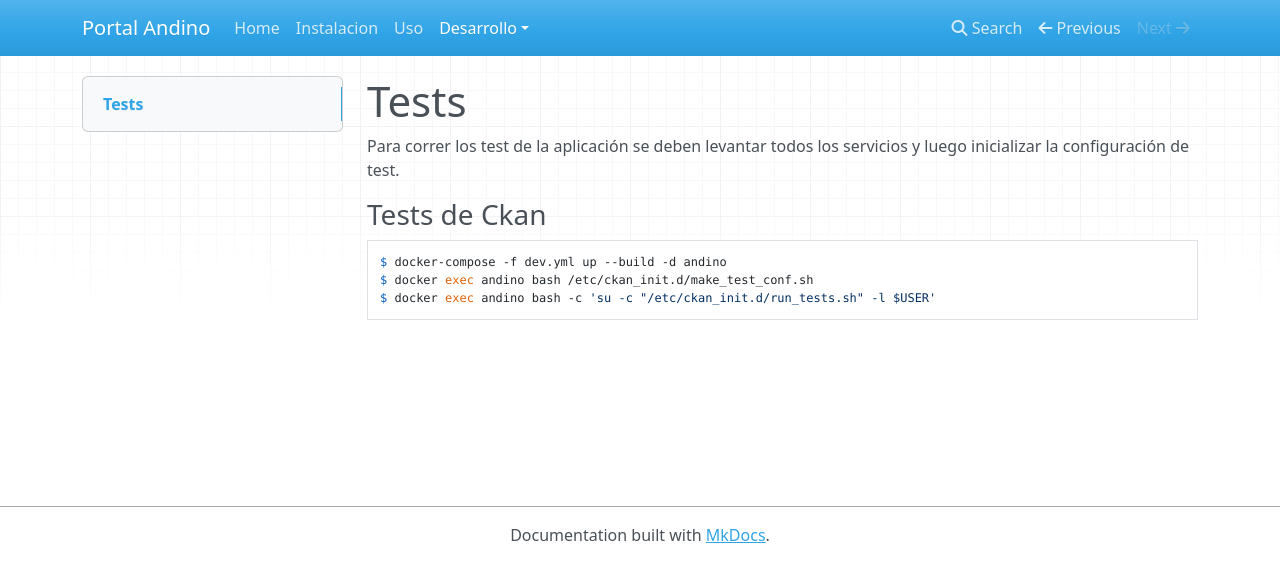
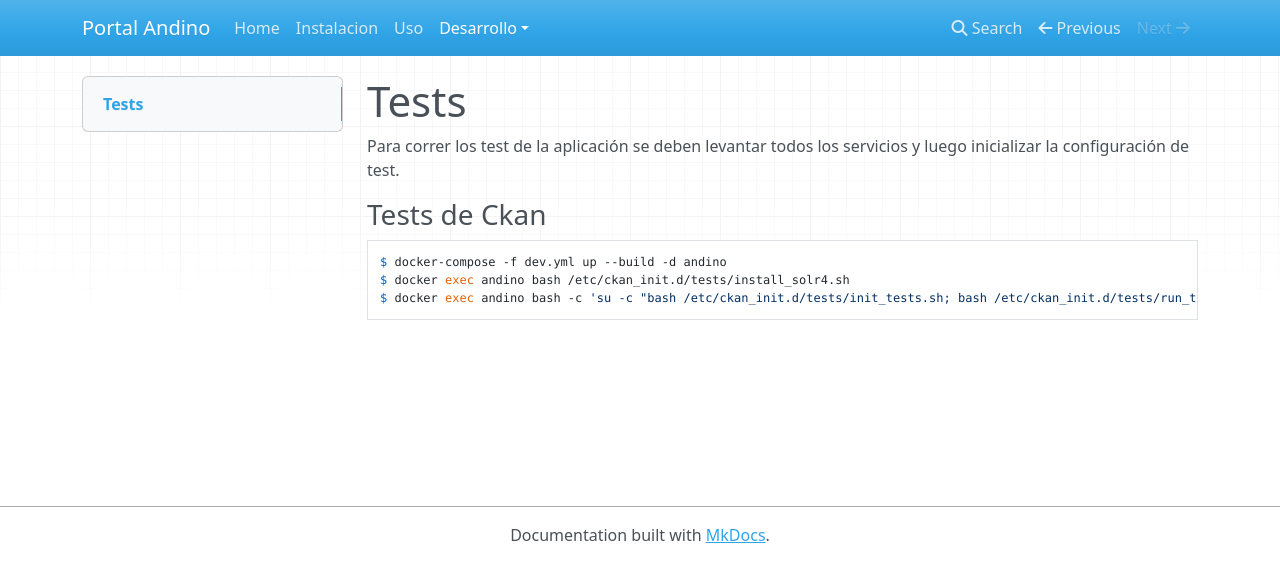
Before and after one commit to datosgobar/portal-andino, an MkDocs documentation site: the page built from docs/development/tests.md, in a window 1280 px wide. Shown: the top 582 px of the page. Built offline with MkDocs 1.6.1, drawn with Linux system fonts in a browser that asks for light colours; nearby versions of some CDN libraries; old or Windows-style settings are respelled for this version of MkDocs.

Commit message:
Actualizo la documentacion

```diff
--- a/docs/development/tests.md
+++ b/docs/development/tests.md
@@ -4,5 +4,5 @@ Para correr los test de la aplicación se deben levantar todos los servicios y l
 
 ### Tests de Ckan
     $ docker-compose -f dev.yml up --build -d andino
-    $ docker exec andino bash /etc/ckan_init.d/make_test_conf.sh
-    $ docker exec andino bash -c 'su -c "/etc/ckan_init.d/run_tests.sh" -l $USER'
+    $ docker exec andino bash /etc/ckan_init.d/tests/install_solr4.sh
+    $ docker exec andino bash -c 'su -c "bash /etc/ckan_init.d/tests/init_tests.sh; bash /etc/ckan_init.d/tests/run_tests.sh" -l $USER'
```
